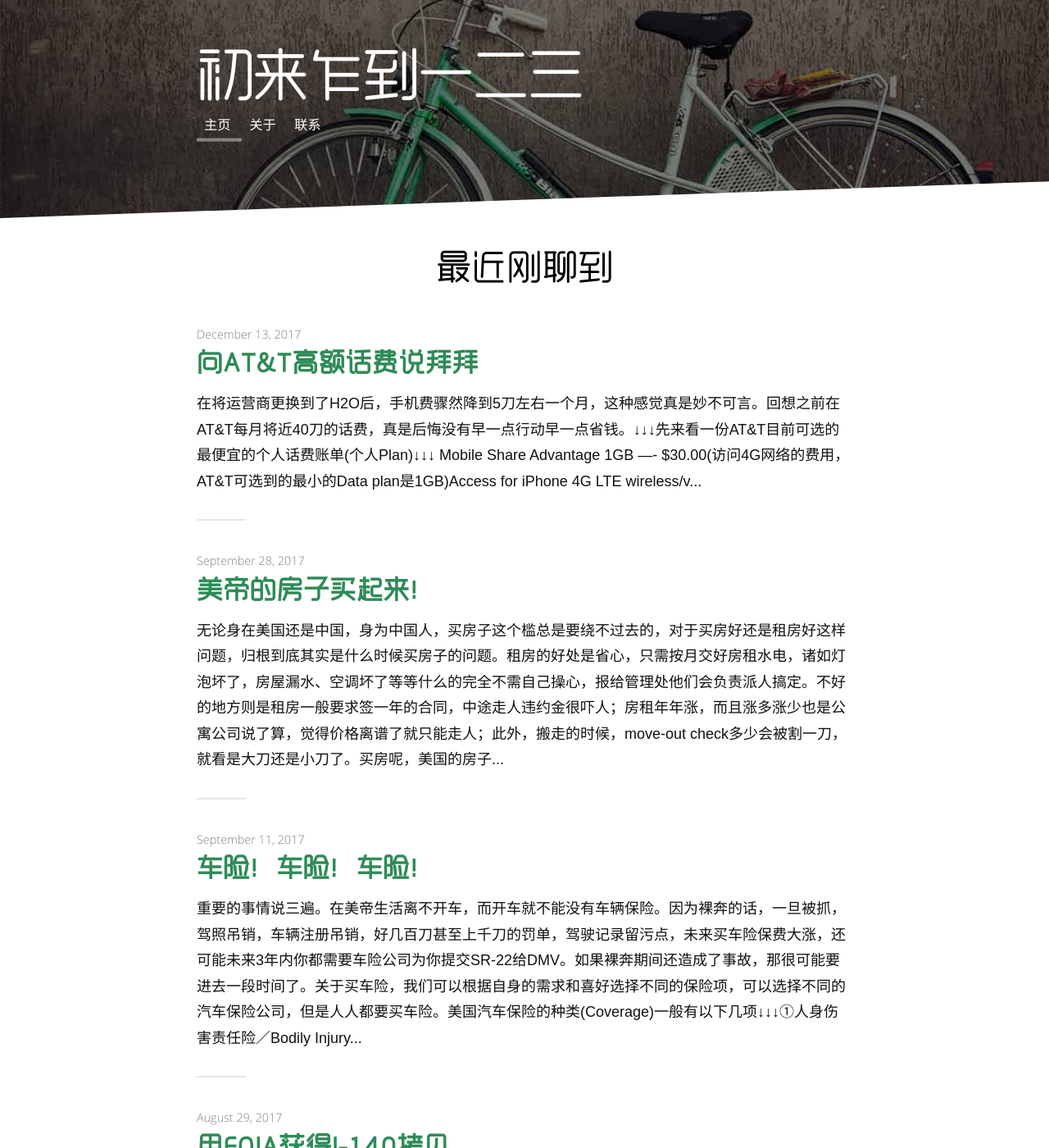
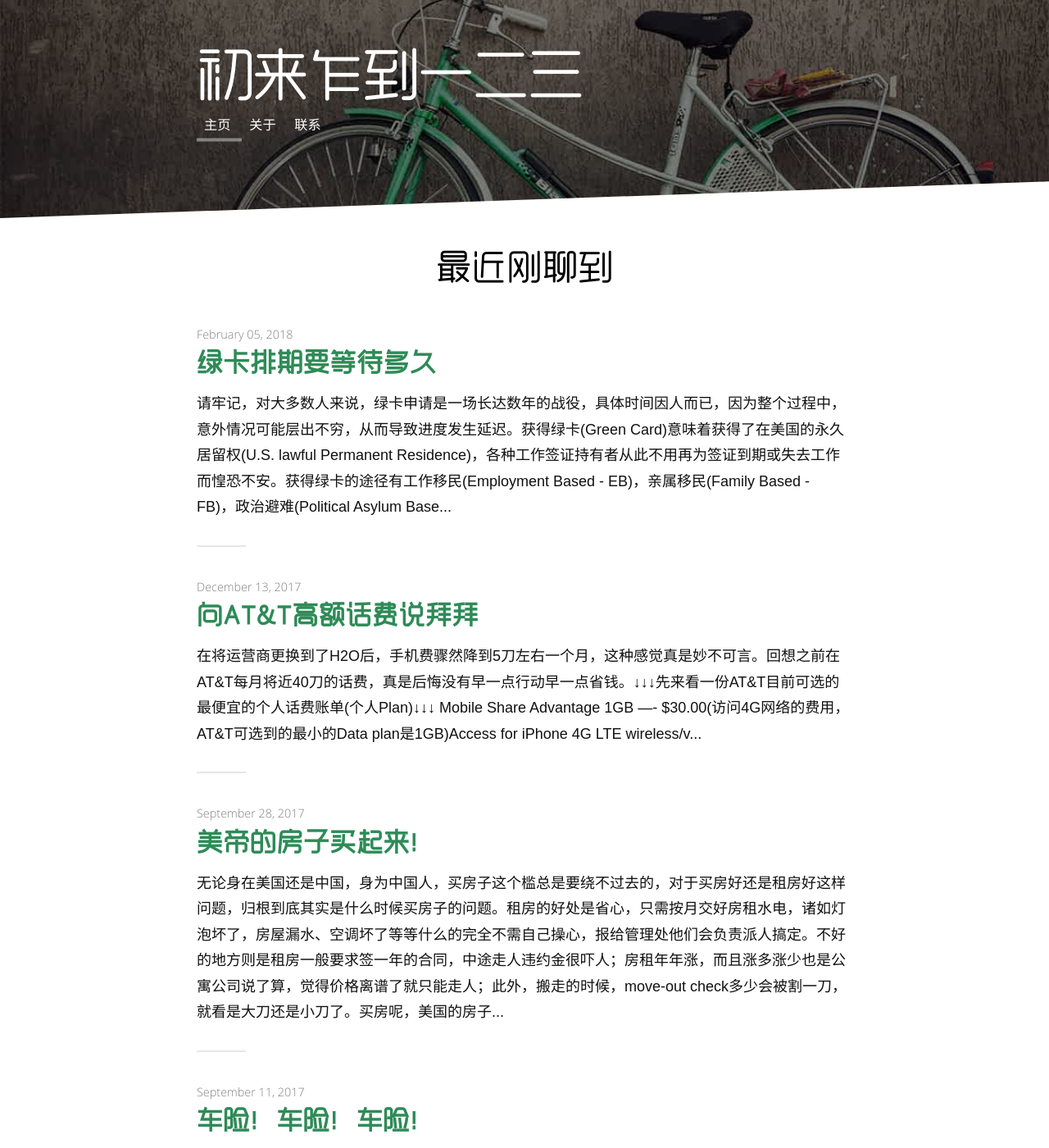
Before and after one commit to wolfwifee/wolfwifee.github.com, a Jekyll site: the page built from index.html, in a window 1280 px wide and 1400 px high. Shown: the whole window at 82% size. Built offline with Jekyll 4.4.1, drawn with Linux system fonts in a browser that asks for light colours; the list of posts is cut into pages by our own code; some of the changed text lies outside the part shown.

Commit message:
Update 2016-10-27-green-card.md

```diff
--- a/_posts/2016-10-27-green-card.md
+++ b/_posts/2016-10-27-green-card.md
@@ -6,7 +6,7 @@ heading: 绿卡排期要等待多久
 publish: true
 published: true
 datePublished: 2016-10-27T00:00:00.000Z
-date: 2017-08-25
+date: 2018-02-05
 ---
 
 <span class="dropcap">请</span>牢记，对大多数人来说，绿卡申请是一场长达数年的战役，具体时间因人而已，因为整个过程中，意外情况可能层出不穷，从而导致进度发生延迟。
@@ -42,7 +42,7 @@ EB-2和EB-3绿卡的重点在于雇主/公司的支持( Sponsoring an Immigrant
 
 ③I-485阶段：在你已经提交I-485申请的前提下，只要1) I-485已经Pending超过了180天 并且 2) 新工作的职责和原来的相似，那么跳槽便不会影响到绿卡的申请和最终审批，即你无需重新启动新的绿卡申请程序。
 
-总体来说，EB-2和EB-3的通过率还是不错的，就是过程非常的漫长，并且只有在递交I-485申请180天后，你才能够相对自由的更换工作，否则绿卡申请分分钟回到解放前。一般EB-2会比EB-3的排期时间短一些，但这不是绝对的，二者交替前进的情况也常常出现。此外，需要注意的是，在排期到达递交I-485申请之前你都需要维持好自己的身份，一般会用H1-B，L1B或者L2身份进行等待。需要注意的是，持L签证的人在美国是不可以更换工作的，持H1B的则可以自由的跳槽。强烈建议L1-B持有者尽快申请将状态转换成H1B签证(L1-A可以走EB-1途径申请绿卡不需排期)。
+总体来说，EB-2和EB-3的通过率还是不错的，就是过程非常的漫长，并且只有在递交I-485申请180天后，你才能够相对自由的更换工作，否则绿卡申请分分钟回到解放前。一般EB-2会比EB-3的排期时间短一些，但这不是绝对的，二者交替前进的情况也常常出现。此外，需要注意的是，在排期到达递交I-485申请之前你都需要维持好自己的身份，一般会用H1-B，L1B或者L2身份进行等待。需要注意的是，持L签证的人在美国是不可以更换工作的，持H1B的则可以自由的跳槽。**强烈建议L1-B持有者尽快申请将状态转换成H1B签证(L1-A可以走EB-1途径申请绿卡不需排期)。**
 
 <p style="margin-bottom:90px"></p>
 
```
